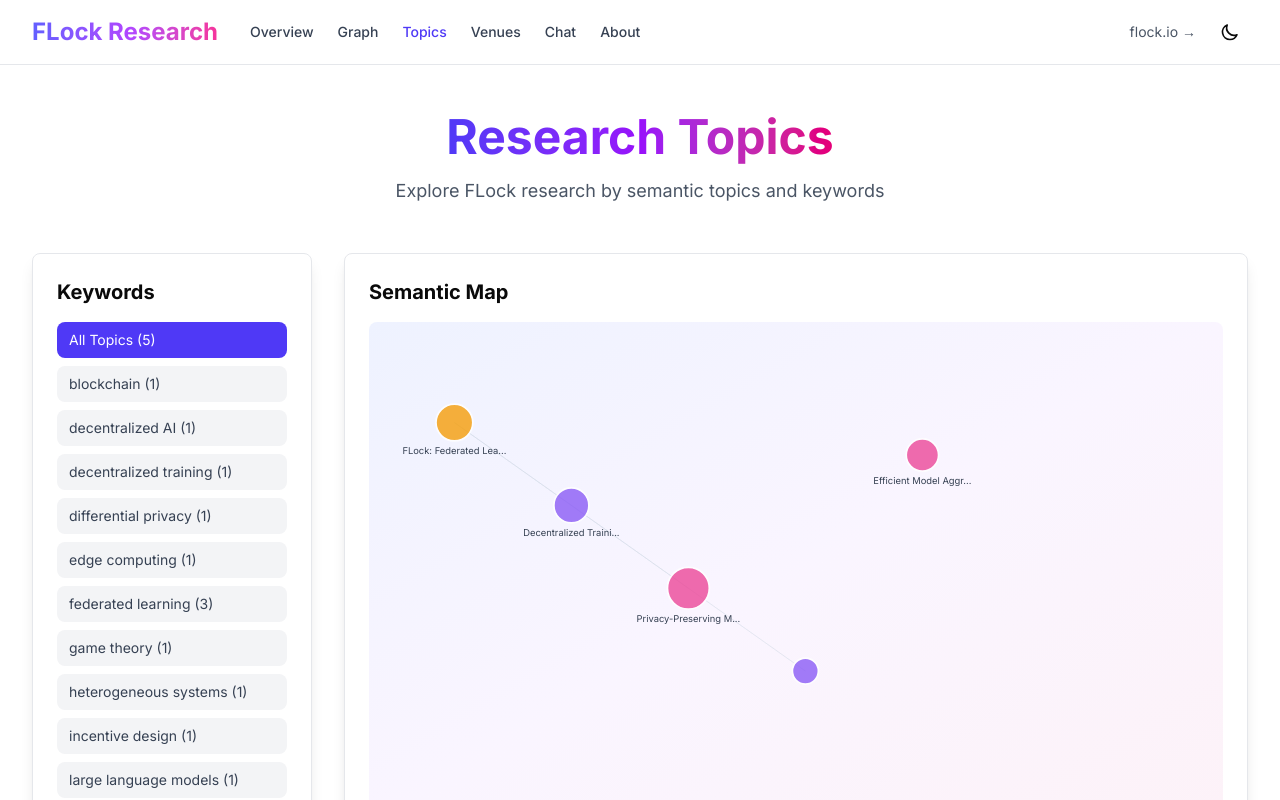
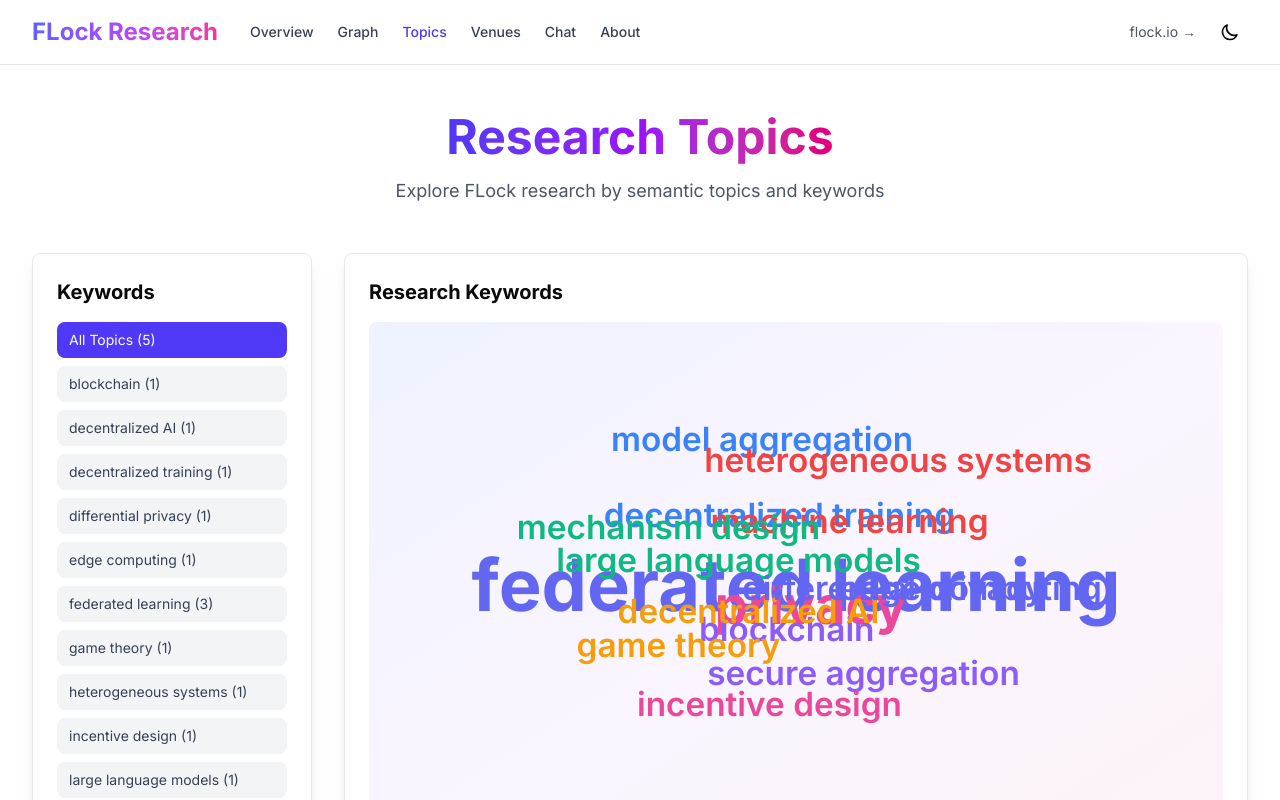
Before and after one commit to FLock-io/vibe-research, a Next.js app: page /topics in a window 1280 px wide. Shown: the top 800 px of the page. Built offline with nearby package versions, Linux system fonts and the light colour scheme.

Commit message:
Replace semantic visualization with beautiful word cloud for topics page

```diff
--- a/app/topics/page.tsx
+++ b/app/topics/page.tsx
@@ -2,6 +2,7 @@
 
 import { useEffect, useState } from "react";
 import { Paper, PapersResponse, SemanticEmbeddingsResponse } from "@/types";
+import { WordCloud } from "@/components/word-cloud";
 
 export default function TopicsPage() {
   const [papers, setPapers] = useState<Paper[]>([]);
@@ -31,10 +32,25 @@
     fetchData();
   }, []);
 
-  // Extract all unique keywords
-  const allKeywords = Array.from(
-    new Set(papers.flatMap((p) => p.tags))
-  ).sort();
+  // Extract all unique keywords with frequency
+  const keywordFrequency = papers.reduce((acc, paper) => {
+    paper.tags.forEach((tag) => {
+      acc[tag] = (acc[tag] || 0) + 1;
+    });
+    return acc;
+  }, {} as Record<string, number>);
+
+  const allKeywords = Object.keys(keywordFrequency).sort();
+
+  // Prepare word cloud data
+  const wordCloudData = Object.entries(keywordFrequency).map(([text, value], index) => {
+    const colors = ["#6366f1", "#8b5cf6", "#ec4899", "#f59e0b", "#10b981", "#3b82f6", "#ef4444"];
+    return {
+      text,
+      value,
+      color: colors[index % colors.length],
+    };
+  }).sort((a, b) => b.value - a.value);
 
   // Filter papers by keyword
   const filteredPapers = selectedKeyword
@@ -102,115 +118,30 @@
 
           {/* Main Content */}
           <div className="lg:col-span-3">
-            {/* Semantic Map Visualization */}
+            {/* Word Cloud Visualization */}
             <div className="bg-white dark:bg-gray-800 rounded-lg p-6 mb-8 border border-gray-200 dark:border-gray-700 shadow-lg">
-              <h3 className="text-xl font-bold mb-4">Semantic Map</h3>
-              <div className="relative h-[500px] bg-gradient-to-br from-indigo-50 via-purple-50 to-pink-50 dark:from-gray-900 dark:via-indigo-950/20 dark:to-purple-950/20 rounded-lg overflow-hidden">
-                {papers.length > 0 ? (
-                  <svg width="100%" height="100%" viewBox="0 0 1000 500" preserveAspectRatio="xMidYMid meet" className="absolute inset-0">
-                    {/* Draw connections between papers with shared topics */}
-                    {papers.map((paper1, i) => {
-                      return papers.slice(i + 1).map((paper2, j) => {
-                        const shared = paper1.tags.filter((t) => paper2.tags.includes(t));
-                        if (shared.length === 0) return null;
-
-                        const x1 = ((i * 137) % 800) + 100;
-                        const y1 = ((i * 97) % 350) + 75;
-                        const x2 = (((i + j + 1) * 137) % 800) + 100;
-                        const y2 = (((i + j + 1) * 97) % 350) + 75;
-
-                        return (
-                          <line
-                            key={`${paper1.id}-${paper2.id}`}
-                            x1={x1}
-                            y1={y1}
-                            x2={x2}
-                            y2={y2}
-                            stroke="#cbd5e1"
-                            strokeWidth={Math.min(shared.length, 3)}
-                            opacity={0.3}
+              <h3 className="text-xl font-bold mb-4">Research Keywords</h3>
+              <div className="bg-gradient-to-br from-indigo-50 via-purple-50 to-pink-50 dark:from-gray-900 dark:via-indigo-950/20 dark:to-purple-950/20 rounded-lg p-8 min-h-[400px] flex items-center justify-center">
+                {wordCloudData.length > 0 ? (
+                  <WordCloud
+                    words={wordCloudData}
+                    onWordClick={(word) => setSelectedKeyword(word)}
                   />
-                        );
-                      });
-                    })}
-
-                    {/* Draw papers as circles */}
-                    {papers.map((paper, i) => {
-                      // Pseudo-random but deterministic positioning
-                      const x = ((i * 137) % 800) + 100;
-                      const y = ((i * 97) % 350) + 75;
-
-                      // Color by primary topic/tag
-                      const clusterColors = ["#6366f1", "#8b5cf6", "#ec4899", "#f59e0b", "#10b981"];
-                      const colorIndex = paper.tags[0] ? paper.tags[0].length % 5 : i % 5;
-                      const color = clusterColors[colorIndex];
-
-                      const radius = Math.sqrt(paper.citationCount + 1) * 2 + 8;
-
-                      return (
-                        <g
-                          key={paper.id}
-                          onClick={() => setSelectedPaper(paper)}
-                          className="cursor-pointer hover:opacity-80 transition-opacity"
-                        >
-                          <circle
-                            cx={x}
-                            cy={y}
-                            r={radius}
-                            fill={color}
-                            opacity={0.8}
-                            stroke="white"
-                            strokeWidth="2"
-                          />
-                          {paper.citationCount > 20 && (
-                            <text
-                              x={x}
-                              y={y + radius + 15}
-                              textAnchor="middle"
-                              fontSize="11"
-                              fill="currentColor"
-                              className="text-gray-700 dark:text-gray-300"
-                            >
-                              {paper.title.substring(0, 20)}...
-                            </text>
-                          )}
-                          <title>{paper.title} ({paper.citationCount} citations)</title>
-                        </g>
-                      );
-                    })}
-                  </svg>
                 ) : (
-                  <div className="flex items-center justify-center h-full">
                   <div className="text-center">
                     <div className="w-16 h-16 mx-auto mb-4 bg-gradient-to-r from-indigo-600 to-purple-600 rounded-full flex items-center justify-center">
                       <svg className="w-8 h-8 text-white" fill="none" viewBox="0 0 24 24" stroke="currentColor">
-                          <path strokeLinecap="round" strokeLinejoin="round" strokeWidth={2} d="M9 19v-6a2 2 0 00-2-2H5a2 2 0 00-2 2v6a2 2 0 002 2h2a2 2 0 002-2zm0 0V9a2 2 0 012-2h2a2 2 0 012 2v10m-6 0a2 2 0 002 2h2a2 2 0 002-2m0 0V5a2 2 0 012-2h2a2 2 0 012 2v14a2 2 0 01-2 2h-2a2 2 0 01-2-2z" />
+                        <path strokeLinecap="round" strokeLinejoin="round" strokeWidth={2} d="M7 7h.01M7 3h5c.512 0 1.024.195 1.414.586l7 7a2 2 0 010 2.828l-7 7a2 2 0 01-2.828 0l-7-7A1.994 1.994 0 013 12V7a4 4 0 014-4z" />
                       </svg>
                     </div>
                     <p className="text-gray-600 dark:text-gray-400">
-                        Loading semantic visualization...
+                      Loading keywords...
                     </p>
-                    </div>
                   </div>
                 )}
               </div>
-              <div className="mt-4 flex flex-wrap gap-2">
-                <span className="text-sm text-gray-600 dark:text-gray-400">Topic Clusters:</span>
-                {["Federated Learning", "Privacy & Security", "Blockchain", "ML Optimization", "Applications"].map((cluster, i) => (
-                  <span
-                    key={i}
-                    className="px-3 py-1 rounded-full text-xs font-semibold"
-                    style={{
-                      backgroundColor: ["#6366f1", "#8b5cf6", "#ec4899", "#f59e0b", "#10b981"][i] + "20",
-                      color: ["#6366f1", "#8b5cf6", "#ec4899", "#f59e0b", "#10b981"][i],
-                    }}
-                  >
-                    {cluster}
-                  </span>
-                ))}
-              </div>
-              <p className="text-xs text-gray-500 dark:text-gray-400 mt-3">
-                Papers are positioned based on topic similarity. Larger circles = more citations. Click to view details.
+              <p className="text-xs text-gray-500 dark:text-gray-400 mt-3 text-center">
+                Keyword size represents frequency across papers. Click any keyword to filter papers below.
               </p>
             </div>
 
--- /dev/null
+++ b/components/word-cloud.tsx
@@ -0,0 +1,111 @@
+"use client";
+
+import { useEffect, useState } from "react";
+
+interface WordData {
+  text: string;
+  value: number;
+  color: string;
+}
+
+interface WordCloudProps {
+  words: WordData[];
+  onWordClick?: (word: string) => void;
+}
+
+export function WordCloud({ words, onWordClick }: WordCloudProps) {
+  const [dimensions, setDimensions] = useState({ width: 800, height: 500 });
+
+  useEffect(() => {
+    const updateDimensions = () => {
+      const container = document.getElementById('word-cloud-container');
+      if (container) {
+        setDimensions({
+          width: container.clientWidth,
+          height: Math.min(500, container.clientWidth * 0.6),
+        });
+      }
+    };
+
+    updateDimensions();
+    window.addEventListener('resize', updateDimensions);
+    return () => window.removeEventListener('resize', updateDimensions);
+  }, []);
+
+  // Calculate font sizes based on word frequency
+  const maxValue = Math.max(...words.map((w) => w.value), 1);
+  const minValue = Math.min(...words.map((w) => w.value), 0);
+
+  const getFontSize = (value: number) => {
+    const minSize = 14;
+    const maxSize = 72;
+    const normalized = (value - minValue) / (maxValue - minValue || 1);
+    return minSize + normalized * (maxSize - minSize);
+  };
+
+  // Simple spiral layout algorithm
+  const layoutWords = () => {
+    const centerX = dimensions.width / 2;
+    const centerY = dimensions.height / 2;
+    const positions: Array<{ word: WordData; x: number; y: number; fontSize: number }> = [];
+
+    let angle = 0;
+    let radius = 0;
+
+    words.forEach((word, index) => {
+      const fontSize = getFontSize(word.value);
+      const estimatedWidth = (word.text.length * fontSize) / 2;
+
+      // Spiral outward
+      let x = centerX + radius * Math.cos(angle);
+      let y = centerY + radius * Math.sin(angle);
+
+      // Adjust position to stay in bounds
+      x = Math.max(estimatedWidth / 2, Math.min(dimensions.width - estimatedWidth / 2, x));
+      y = Math.max(fontSize / 2, Math.min(dimensions.height - fontSize / 2, y));
+
+      positions.push({ word, x, y, fontSize });
+
+      // Update spiral parameters
+      angle += (Math.PI * 2) / 7; // Golden ratio-ish spacing
+      radius += fontSize / 3;
+    });
+
+    return positions;
+  };
+
+  const positionedWords = layoutWords();
+
+  return (
+    <div id="word-cloud-container" className="w-full">
+      <svg
+        width={dimensions.width}
+        height={dimensions.height}
+        className="w-full"
+        style={{ maxWidth: "100%" }}
+      >
+        {positionedWords.map(({ word, x, y, fontSize }, index) => (
+          <text
+            key={`${word.text}-${index}`}
+            x={x}
+            y={y}
+            fontSize={fontSize}
+            fontWeight={fontSize > 40 ? "bold" : fontSize > 25 ? "600" : "normal"}
+            fill={word.color}
+            textAnchor="middle"
+            dominantBaseline="middle"
+            className="cursor-pointer hover:opacity-80 transition-opacity"
+            onClick={() => onWordClick && onWordClick(word.text)}
+            style={{
+              userSelect: "none",
+              fontFamily: "Inter, sans-serif",
+            }}
+          >
+            {word.text}
+            <title>{word.text} ({word.value} papers)</title>
+          </text>
+        ))}
+      </svg>
+    </div>
+  );
+}
```
Lines whose indentation alone changed are shown as unchanged.
